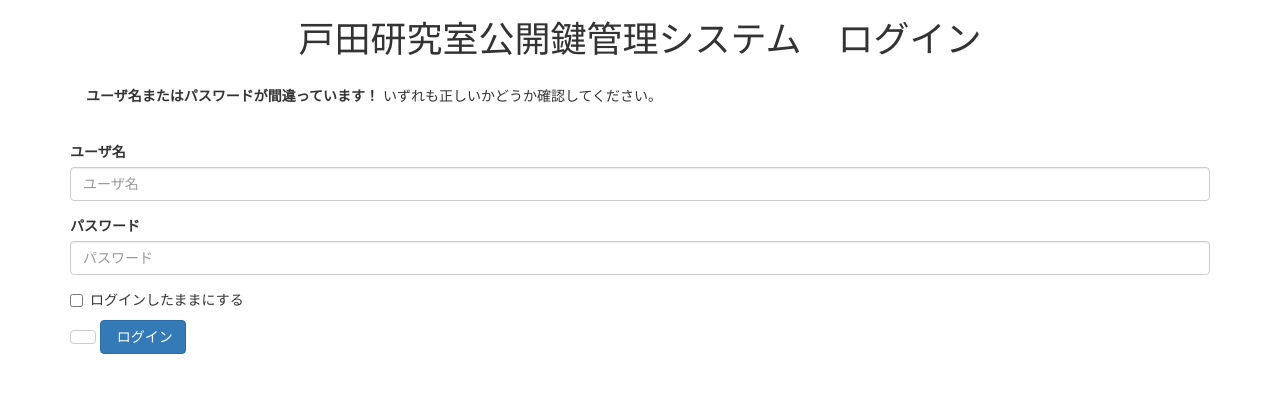
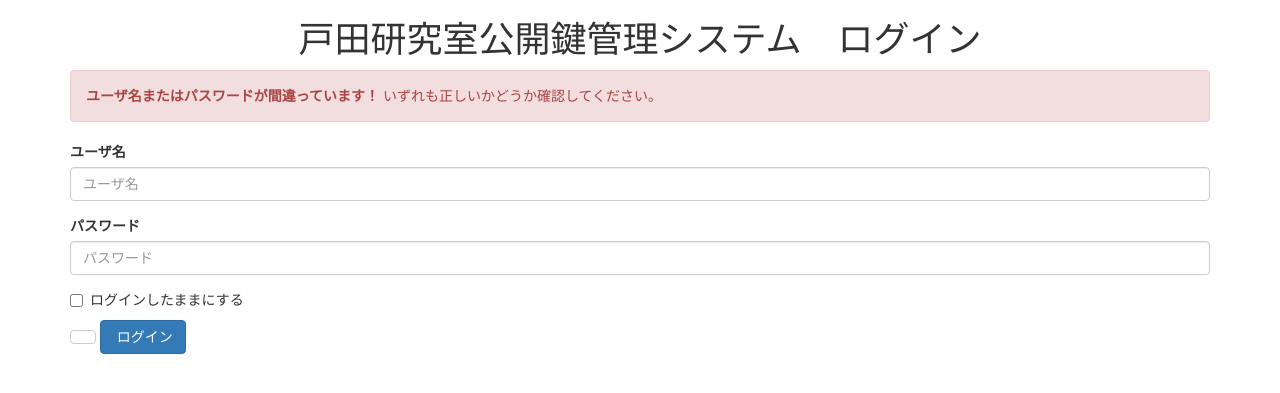
Before and after one commit to tats-u/ssh-pubkey-manager-legacy, a PHP site: page /login.php in a window 1280 px wide. Shown: the top 393 px of the page. Run offline with PHP 8.4, Linux system fonts and the light colour scheme; a stand-in replaces the project's code that opens the database connection; some libraries are stand-ins or nearby versions.

Commit message:
認証情報間違い画面のポップアップ修正

```diff
--- a/app/login.php
+++ b/app/login.php
@@ -53,10 +53,8 @@ if($_ENV["REQUEST_METHOD"] = "POST") {
     <h1 class="text-center">戸田研究室公開鍵管理システム　ログイン</h1>
     <div class="container">
       <?php
-      if($isAuthFailed) {
+      if($isAuthFailed) print('<div class="alert alert-danger"><strong>ユーザ名またはパスワードが間違っています！</strong> いずれも正しいかどうか確認してください。</div>');
       ?>
-      <div class="alert danger"><strong>ユーザ名またはパスワードが間違っています！</strong> いずれも正しいかどうか確認してください。</div>
-      <?php } ?>
       <form action="login.php" method="POST">
         <div class="form-group">
           <label for="username">ユーザ名</label>
```
